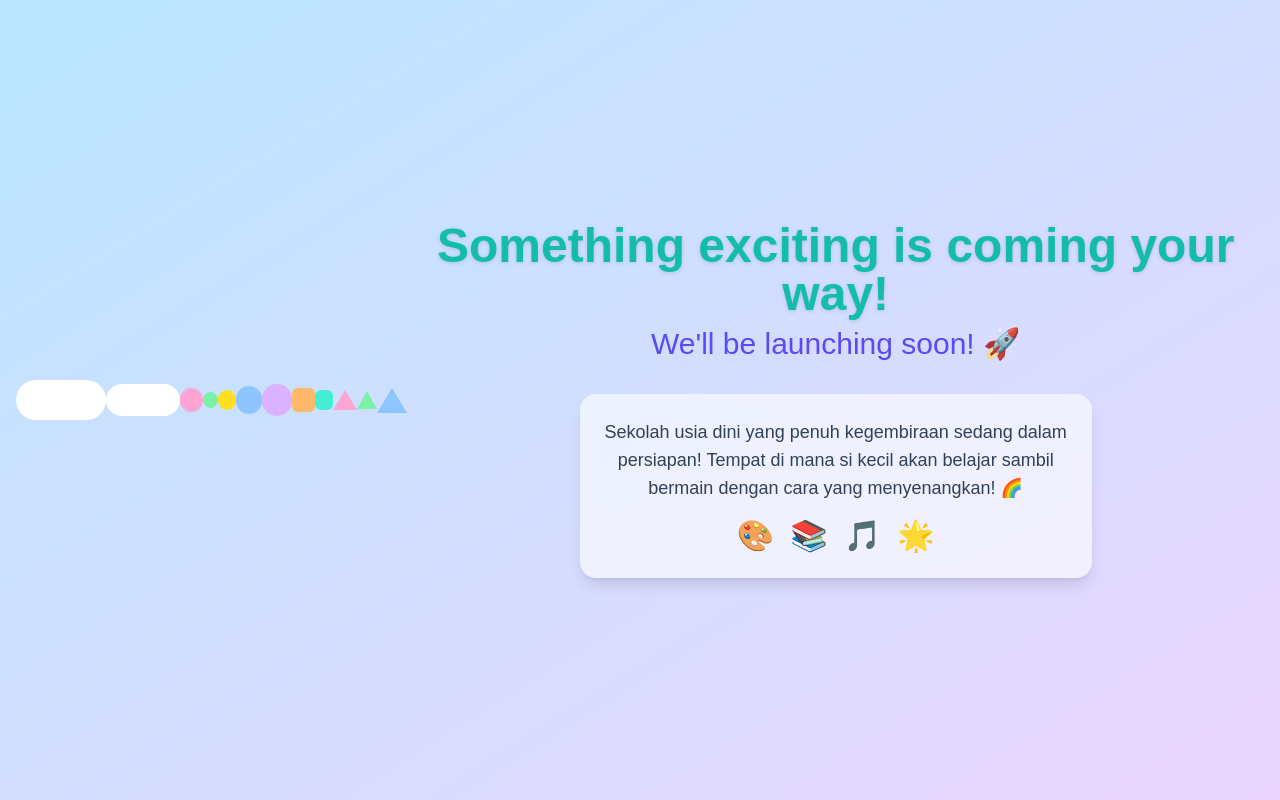
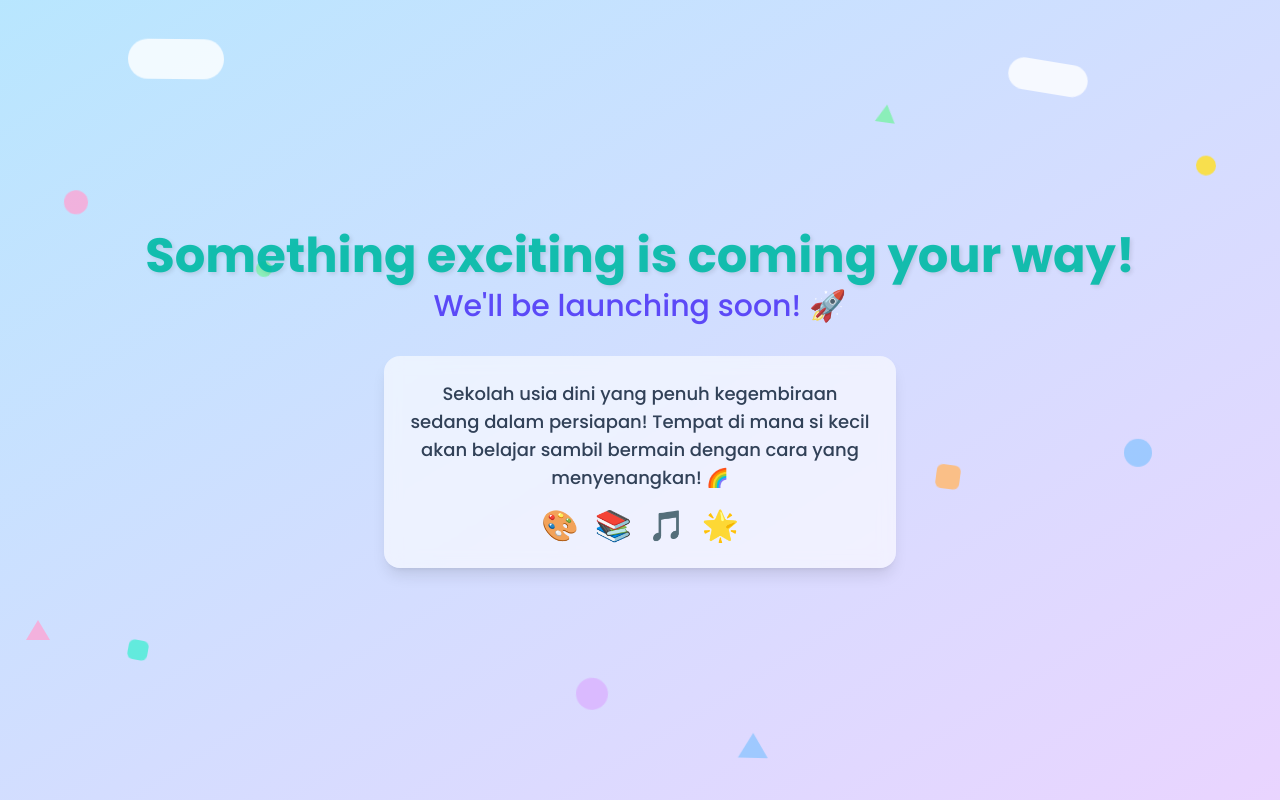
Before and after one commit to r3dz0n3-plysafe/next-starter-template, a Next.js app: page / in a window 1280 px wide. Built offline with nearby package versions, Linux system fonts and the light colour scheme.

Commit message:
refactor(page): streamline homepage component for clarity 🎨
This commit refactors the homepage component to improve
readability and maintainability. It addresses "Could not
resolve" errors by embedding styles and removing Head
component. Shape components are simplified with className.
🚀

```diff
--- a/src/app/page.tsx
+++ b/src/app/page.tsx
@@ -1,68 +1,92 @@
-// app/page.tsx
-export default function Home() {
-  return (
-    <div className="bg-gradient-to-br from-sky-200 to-purple-200 overflow-hidden min-h-screen font-poppins">
-      <div className="relative w-full h-screen flex items-center justify-center p-4">
-        {/* Dekorasi Bentuk-Bentuk Mengambang */}
-        <div className="shape bg-white rounded-full w-24 h-10 top-[5%] left-[10%] -delay-1000" />
-        <div className="shape bg-white rounded-full w-20 h-8 top-[10%] right-[15%] -delay-3000" />
-        <div className="shape bg-pink-300 rounded-full w-6 h-6 top-[25%] left-[5%] -delay-2000" />
-        <div className="shape bg-green-300 rounded-full w-4 h-4 top-[35%] left-[20%] -delay-4000" />
-        <div className="shape bg-yellow-300 rounded-full w-5 h-5 top-[20%] right-[5%] -delay-1500" />
-        <div className="shape bg-blue-300 rounded-full w-7 h-7 top-[55%] right-[10%]" />
-        <div className="shape bg-purple-300 rounded-full w-8 h-8 bottom-[10%] left-[45%] -delay-5000" />
-        <div className="shape bg-orange-300 rounded-md w-6 h-6 top-[60%] right-[25%] -delay-2500" />
-        <div className="shape bg-teal-300 rounded-md w-5 h-5 bottom-[15%] left-[10%] -delay-3500" />
+// File: pages/index.js (Self-contained component)
+// Komponen utama halaman Anda, dibuat mandiri untuk mengatasi error.
 
-        {/* Segitiga */}
-        <div
-          className="shape text-pink-300"
-          style={{
-            bottom: "20%",
-            left: "2%",
+import React from 'react';
+
+// Komponen untuk satu bentuk dekorasi agar kode lebih rapi
+// Penggunaan `styles.shape` diubah menjadi class name "shape" biasa
+const Shape = ({ style, className = '' }) => {
+  return <div className={`shape ${className}`} style={style}></div>;
+};
+
+// Komponen untuk segitiga
+// Penggunaan `styles.shape` diubah menjadi class name "shape" biasa
+const Triangle = ({ style, colorClass = 'text-pink-300' }) => {
+  const triangleStyle = {
     width: 0,
     height: 0,
-            borderLeft: "12px solid transparent",
-            borderRight: "12px solid transparent",
-            borderBottom: "20px solid currentColor",
-            backgroundColor: "transparent",
-          }}
-        />
-        <div
-          className="shape text-green-300"
-          style={{
-            top: "15%",
-            right: "30%",
-            width: 0,
-            height: 0,
-            borderLeft: "10px solid transparent",
-            borderRight: "10px solid transparent",
-            borderBottom: "18px solid currentColor",
-            backgroundColor: "transparent",
-          }}
-        />
-        <div
-          className="shape text-blue-300"
-          style={{
-            bottom: "5%",
-            right: "40%",
-            width: 0,
-            height: 0,
-            borderLeft: "15px solid transparent",
-            borderRight: "15px solid transparent",
-            borderBottom: "25px solid currentColor",
-            backgroundColor: "transparent",
-          }}
-        />
+    borderLeft: '12px solid transparent',
+    borderRight: '12px solid transparent',
+    borderBottom: '20px solid currentColor',
+    backgroundColor: 'transparent',
+    ...style,
+  };
+  return <div className={`shape ${colorClass}`} style={triangleStyle}></div>;
+};
 
-        {/* Konten Utama */}
+
+export default function Home() {
+  // CSS yang sebelumnya ada di file terpisah, sekarang disematkan di sini
+  // untuk menghilangkan error "Could not resolve"
+  const embeddedStyles = `
+    @import url('https://fonts.googleapis.com/css2?family=Poppins:wght@500;700&display=swap');
+
+    /* Menggantikan styles/globals.css */
+    body {
+      font-family: 'Poppins', -apple-system, BlinkMacSystemFont, Segoe UI, Roboto, Oxygen,
+        Ubuntu, Cantarell, Fira Sans, Droid Sans, Helvetica Neue, sans-serif;
+    }
+
+    /* Menggantikan styles/ComingSoon.module.css */
+    .shape {
+        position: absolute;
+        animation: float 6s ease-in-out infinite;
+        opacity: 0.8;
+    }
+
+    @keyframes float {
+        0% { transform: translateY(0px) rotate(0deg); }
+        50% { transform: translateY(-20px) rotate(10deg); }
+        100% { transform: translateY(0px) rotate(0deg); }
+    }
+  `;
+
+  return (
+    <>
+      {/* Menyematkan style langsung ke dalam komponen */}
+      <style>{embeddedStyles}</style>
+
+      {/* Menghilangkan komponen Head dari next/head */}
+      <div className="bg-gradient-to-br from-sky-200 to-purple-200 overflow-hidden min-h-screen">
+        {/* Kontainer untuk semua elemen */}
+        <div className="relative w-full h-screen flex items-center justify-center p-4">
+
+          {/* Dekorasi Bentuk-Bentuk Mengambang */}
+          <Shape className="bg-white rounded-full w-24 h-10" style={{ top: '5%', left: '10%', animationDelay: '-1s' }} />
+          <Shape className="bg-white rounded-full w-20 h-8" style={{ top: '10%', right: '15%', animationDelay: '-3s' }} />
+          <Shape className="bg-pink-300 rounded-full w-6 h-6" style={{ top: '25%', left: '5%', animationDelay: '-2s' }} />
+          <Shape className="bg-green-300 rounded-full w-4 h-4" style={{ top: '35%', left: '20%', animationDelay: '-4s' }} />
+          <Shape className="bg-yellow-300 rounded-full w-5 h-5" style={{ top: '20%', right: '5%', animationDelay: '-1.5s' }} />
+          <Shape className="bg-blue-300 rounded-full w-7 h-7" style={{ top: '55%', right: '10%' }} />
+          <Shape className="bg-purple-300 rounded-full w-8 h-8" style={{ bottom: '10%', left: '45%', animationDelay: '-5s' }} />
+          <Shape className="bg-orange-300 rounded-md w-6 h-6" style={{ top: '60%', right: '25%', animationDelay: '-2.5s' }} />
+          <Shape className="bg-teal-300 rounded-md w-5 h-5" style={{ bottom: '15%', left: '10%', animationDelay: '-3.5s' }} />
+
+          <Triangle colorClass="text-pink-300" style={{ bottom: '20%', left: '2%', animationDelay: '-0.5s' }} />
+          <Triangle colorClass="text-green-300" style={{ top: '15%', right: '30%', animationDelay: '-4.5s', borderBottomWidth: '18px', borderLeftWidth: '10px', borderRightWidth: '10px' }} />
+          <Triangle colorClass="text-blue-300" style={{ bottom: '5%', right: '40%', animationDelay: '-1.2s', borderBottomWidth: '25px', borderLeftWidth: '15px', borderRightWidth: '15px' }} />
+
+          {/* Konten Utama di Tengah */}
           <main className="text-center z-10">
-          <h1 className="text-4xl sm:text-5xl font-bold text-teal-500/90 drop-shadow-sm">
+
+            <h1 className="text-4xl sm:text-5xl font-bold text-teal-500/90" style={{textShadow: '2px 2px 4px rgba(0,0,0,0.1)'}}>
               Something exciting is coming your way!
             </h1>
+
             <h2 className="mt-2 text-2xl sm:text-3xl font-medium text-indigo-600/90">
-            We'll be launching soon! 🚀
+              We&#39;ll be launching soon! 🚀
             </h2>
+
             <div className="mt-8 bg-white/60 backdrop-blur-sm p-6 rounded-2xl max-w-lg mx-auto shadow-lg">
               <p className="text-slate-700 text-base sm:text-lg">
                 Sekolah usia dini yang penuh kegembiraan sedang dalam persiapan! Tempat di mana si kecil akan belajar sambil bermain dengan cara yang menyenangkan! 🌈
@@ -74,8 +98,10 @@ export default function Home() {
                 <span>🌟</span>
               </div>
             </div>
+
           </main>
         </div>
       </div>
+    </>
   );
 }
```
Lines whose indentation alone changed are shown as unchanged.
